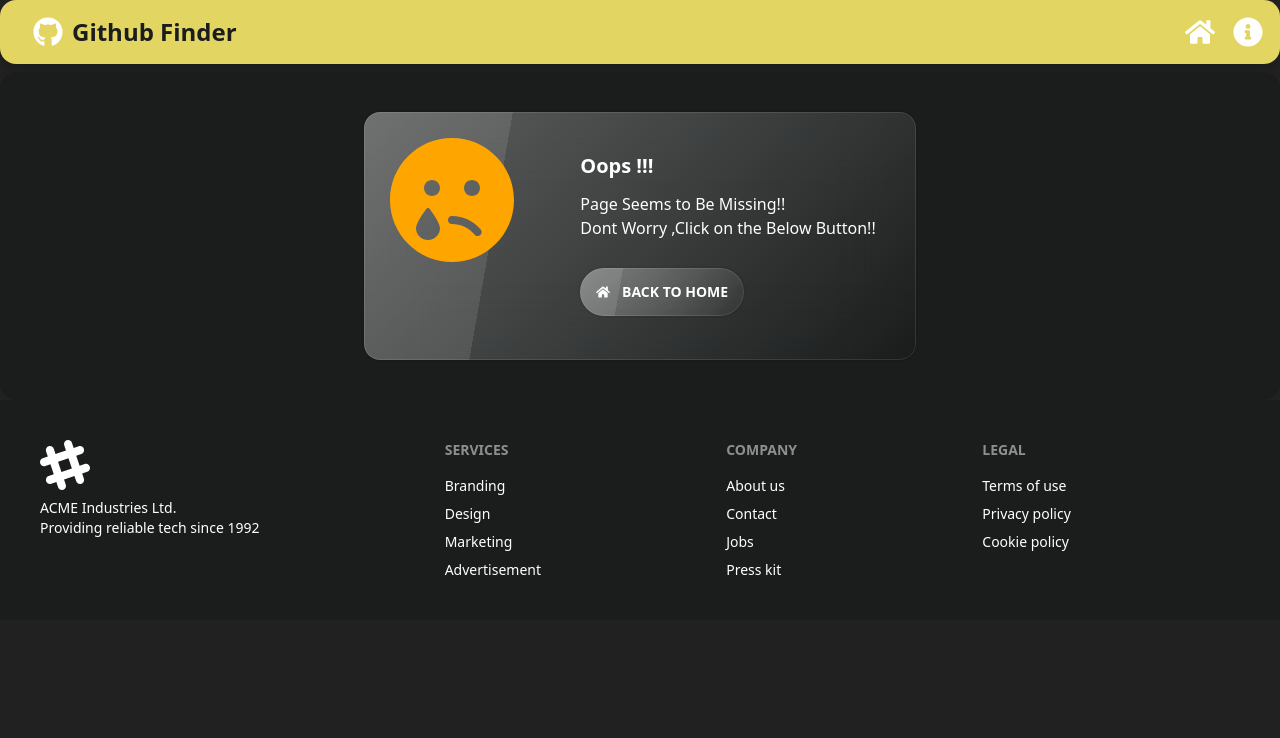
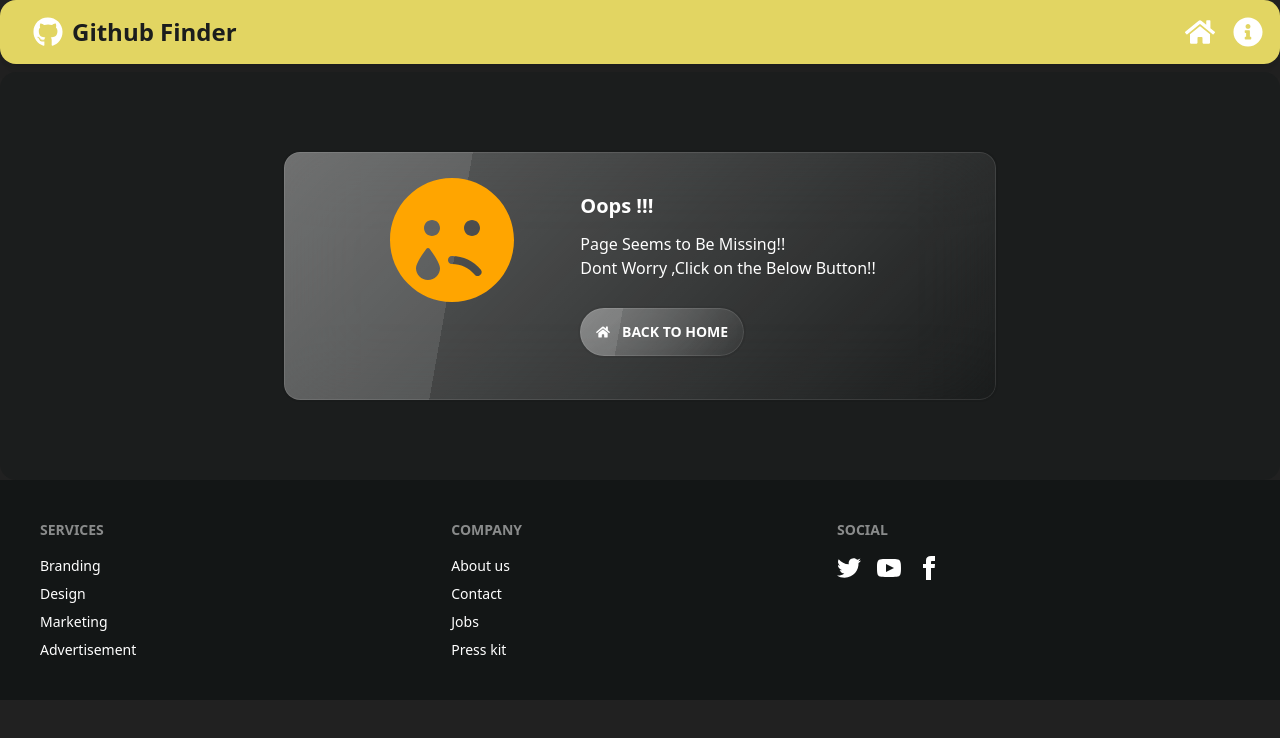
Before and after one commit to Rayson-LD/github-finder, a React (Create React App) app: page /user/1 in a window 1280 px wide. Shown: the top 738 px of the page. Built offline with nearby package versions, Linux system fonts and the light colour scheme.

Commit message:
second commit

```diff
--- a/src/App.js
+++ b/src/App.js
@@ -1,7 +1,7 @@
 import "./index.css"
 import Nabar from "./components/layouts/Nabar"
 import { BrowserRouter as Router,Route,Routes } from "react-router-dom"
-import Footer from "./components/Footer"
+import Footer from "./components/layouts/Footer"
 import About from "./pages/About"
 import Home from "./pages/Home"
 import NoFound from './pages/NoFound'
--- a/src/components/Footer.jsx
+++ /dev/null
@@ -1,39 +0,0 @@
-import React from 'react';
-
-function Footer() {
-  return(
-    <footer className="p-10 footer bg-base-200 text-base-content">
-  <div>
-    <svg width="50" height="50" viewBox="0 0 24 24" xmlns="http://www.w3.org/2000/svg" fillRule="evenodd" clipRule="evenodd" className="fill-current">
-      <path d="M22.672 15.226l-2.432.811.841 2.515c.33 1.019-.209 2.127-1.23 2.456-1.15.325-2.148-.321-2.463-1.226l-.84-2.518-5.013 1.677.84 2.517c.391 1.203-.434 2.542-1.831 2.542-.88 0-1.601-.564-1.86-1.314l-.842-2.516-2.431.809c-1.135.328-2.145-.317-2.463-1.229-.329-1.018.211-2.127 1.231-2.456l2.432-.809-1.621-4.823-2.432.808c-1.355.384-2.558-.59-2.558-1.839 0-.817.509-1.582 1.327-1.846l2.433-.809-.842-2.515c-.33-1.02.211-2.129 1.232-2.458 1.02-.329 2.13.209 2.461 1.229l.842 2.515 5.011-1.677-.839-2.517c-.403-1.238.484-2.553 1.843-2.553.819 0 1.585.509 1.85 1.326l.841 2.517 2.431-.81c1.02-.33 2.131.211 2.461 1.229.332 1.018-.21 2.126-1.23 2.456l-2.433.809 1.622 4.823 2.433-.809c1.242-.401 2.557.484 2.557 1.838 0 .819-.51 1.583-1.328 1.847m-8.992-6.428l-5.01 1.675 1.619 4.828 5.011-1.674-1.62-4.829z"></path>
-    </svg>
-    <p>ACME Industries Ltd.<br/>
-      Providing reliable tech since 1992
-    </p>
-  </div>
-  <div>
-    <span className="footer-title">Services</span>
-    <a className="link link-hover">Branding</a>
-    <a className="link link-hover">Design</a>
-    <a className="link link-hover">Marketing</a>
-    <a className="link link-hover">Advertisement</a>
-  </div>
-  <div>
-    <span className="footer-title">Company</span>
-    <a className="link link-hover">About us</a>
-    <a className="link link-hover">Contact</a>
-    <a className="link link-hover">Jobs</a>
-    <a className="link link-hover">Press kit</a>
-  </div>
-  <div>
-    <span className="footer-title">Legal</span>
-    <a className="link link-hover">Terms of use</a>
-    <a className="link link-hover">Privacy policy</a>
-    <a className="link link-hover">Cookie policy</a>
-  </div>
-</footer>
-
-  );
-}
-
-export default Footer;
--- /dev/null
+++ b/src/components/layouts/Footer.jsx
@@ -0,0 +1,46 @@
+import React from 'react';
+
+function Footer() {
+  return(
+    <footer className="p-10 footer bg-base-300 text-base-content">
+  <div>
+    <span className="footer-title">Services</span>
+    <a className="link link-hover">Branding</a>
+    <a className="link link-hover">Design</a>
+    <a className="link link-hover">Marketing</a>
+    <a className="link link-hover">Advertisement</a>
+  </div>
+  <div>
+    <span className="footer-title">Company</span>
+    <a className="link link-hover">About us</a>
+    <a className="link link-hover">Contact</a>
+    <a className="link link-hover">Jobs</a>
+    <a className="link link-hover">Press kit</a>
+  </div>
+  <div>
+    <span className="footer-title">Social</span>
+    <div className="grid grid-flow-col gap-4">
+      <a>
+        <svg xmlns="http://www.w3.org/2000/svg" width="24" height="24" viewBox="0 0 24 24" className="fill-current">
+          <path d="M24 4.557c-.883.392-1.832.656-2.828.775 1.017-.609 1.798-1.574 2.165-2.724-.951.564-2.005.974-3.127 1.195-.897-.957-2.178-1.555-3.594-1.555-3.179 0-5.515 2.966-4.797 6.045-4.091-.205-7.719-2.165-10.148-5.144-1.29 2.213-.669 5.108 1.523 6.574-.806-.026-1.566-.247-2.229-.616-.054 2.281 1.581 4.415 3.949 4.89-.693.188-1.452.232-2.224.084.626 1.956 2.444 3.379 4.6 3.419-2.07 1.623-4.678 2.348-7.29 2.04 2.179 1.397 4.768 2.212 7.548 2.212 9.142 0 14.307-7.721 13.995-14.646.962-.695 1.797-1.562 2.457-2.549z"></path>
+        </svg>
+      </a>
+      <a>
+        <svg xmlns="http://www.w3.org/2000/svg" width="24" height="24" viewBox="0 0 24 24" className="fill-current">
+          <path d="M19.615 3.184c-3.604-.246-11.631-.245-15.23 0-3.897.266-4.356 2.62-4.385 8.816.029 6.185.484 8.549 4.385 8.816 3.6.245 11.626.246 15.23 0 3.897-.266 4.356-2.62 4.385-8.816-.029-6.185-.484-8.549-4.385-8.816zm-10.615 12.816v-8l8 3.993-8 4.007z"></path>
+        </svg>
+      </a>
+      <a>
+        <svg xmlns="http://www.w3.org/2000/svg" width="24" height="24" viewBox="0 0 24 24" className="fill-current">
+          <path d="M9 8h-3v4h3v12h5v-12h3.642l.358-4h-4v-1.667c0-.955.192-1.333 1.115-1.333h2.885v-5h-3.808c-3.596 0-5.192 1.583-5.192 4.615v3.385z"></path>
+        </svg>
+      </a>
+    </div>
+  </div>
+</footer>
+
+
+  );
+}
+
+export default Footer;
--- /dev/null
+++ b/src/components/layouts/Spinner.jsx
@@ -0,0 +1,10 @@
+import React from 'react';
+import spinner from './assets/spin.gif'
+
+function Spinner() {
+  return <div>
+      <img src={spinner} className='width-100 mx-auto text-center'/>
+  </div>;
+}
+
+export default Spinner;
--- /dev/null
+++ b/src/components/users/UserCard.jsx
@@ -0,0 +1,32 @@
+import React from 'react';
+import {Link} from 'react-router-dom'
+import PropTypes from 'prop-types';
+function UserCard({userinfo: {login,avatar_url}}) {
+  return (
+
+    <div class="card lg:card-side glass">
+    <figure>
+    <div class="avatar">
+  <div class="ml-8 mt-3 rounded-full w-24 h-24">
+    <img src={avatar_url}/>
+  </div>
+</div>
+</figure>
+
+    <div class="card-body">
+      <h2 class="card-title">{login}</h2>
+      <div class="card-actions">
+          <Link to={`/users/${login}`}>
+        <button class="btn btn-ghost">More info</button>
+        </Link>
+      </div>
+    </div>
+  </div>
+
+
+  );
+}
+UserCard.PropTypes ={
+  userinfo:PropTypes.object.isRequired
+}
+export default UserCard;
--- /dev/null
+++ b/src/components/users/Userlist.jsx
@@ -0,0 +1,40 @@
+import React from 'react';
+import {useState,useEffect} from 'react';
+import Spinner from '../layouts/Spinner';
+import UserCard from './UserCard';
+
+function Userlist() {
+    const [User,SetUser] = useState([])
+  const  [loading, setloading] = useState(true);
+  useEffect(() => {
+    Fetch()
+  }, []);
+
+  const Fetch = async() =>{
+    const response = await fetch(`${process.env.REACT_APP_GITHUB_URL}/users`)
+    const data = await response.json()
+    console.log(data)
+    SetUser(data)
+    setloading(false)
+  }
+  if(!loading)
+  {
+    return (
+        <div className="grid grid-cols-3 gap-2 pl-2  pb-10 pr-2">
+          {
+          User.map((user)=>(
+              <UserCard key={user.id} userinfo={user}/>
+          )
+              )
+            }
+         </div>
+         );
+  }
+  else{
+      return <Spinner />
+  }
+
+}
+
+
+export default Userlist;
--- a/src/pages/Home.jsx
+++ b/src/pages/Home.jsx
@@ -1,7 +1,11 @@
 import React from 'react';
 
+
+import Userlist from '../components/users/Userlist';
 function Home() {
-  return <div>This is Home</div>;
+
+
+  return <Userlist />
 }
 
 export default Home;
--- a/src/pages/NoFound.jsx
+++ b/src/pages/NoFound.jsx
@@ -2,8 +2,8 @@
 import {FaHome,FaSadTear} from 'react-icons/fa'
 import {Link} from 'react-router-dom'
 function NoFound() {
-  return <div className="flex items-center max-h-full  py-10 bg-cover card bg-base-200" >
-  <div className="card glass lg:card-side text-neutral-content">
+  return <div className="flex items-center   pt-20 pb-20 bg-cover card bg-base-200" >
+  <div className="card glass lg:card-side text-neutral-content px-20">
       <figure className="p-6"><FaSadTear color="orange" className="text-9xl"/></figure>
     <div className="max-w-md card-body p-10">
       <h2 className="card-title">Oops !!!</h2>
```
Also changed, not shown: src/components/layouts/assets/spin.gif (added), 1 other file (tests, documents, lock files or other folders).
